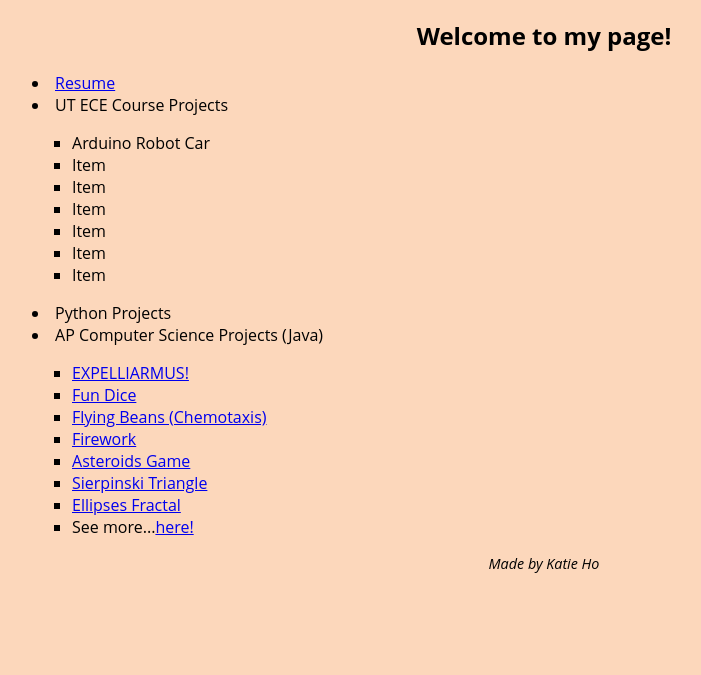
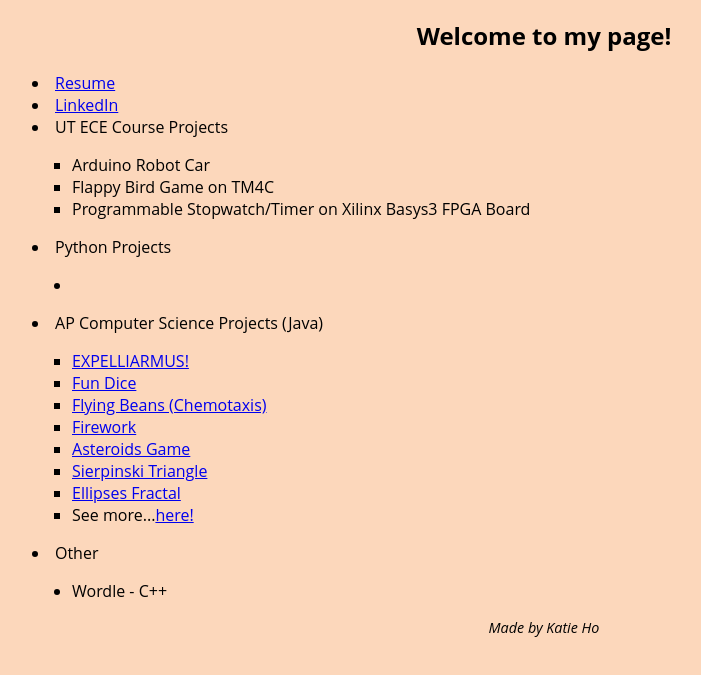
Before and after one commit to Katiesam/Katiesam.github.io, a plain HTML site: page index.html in a window 1280 px wide. Shown: the part 67-742 px from the top of the page, without its empty margins (96-797 px from the left). Drawn offline with Linux system fonts and the light colour scheme; a script that the page names is missing.

Commit message:
Update index.html

```diff
--- a/index.html
+++ b/index.html
@@ -13,18 +13,18 @@
 				<h2>Welcome to my page!</h2>
 				<li><a href="Katherine_Ho_Resume.pdf">Resume</a>
 				</li>
+				<li><a href="https://www.linkedin.com/in/katherine-ho-5500661b1/">LinkedIn</a></li>
 				<li>UT ECE Course Projects
 					<ul type="square">
 						<li>Arduino Robot Car</li>
-						<li>Item</li>
-						<li>Item</li>
-						<li>Item</li>
-						<li>Item</li>
-						<li>Item</li>
-						<li>Item</li>
+						<li>Flappy Bird Game on TM4C</li>
+						<li>Programmable Stopwatch/Timer on Xilinx Basys3 FPGA Board</li>
 					</ul>
 				</li>
 				<li>Python Projects</li>
+				<ul>
+					<li></li>
+				</ul>
 				<li>AP Computer Science Projects (Java)
 					<ul type="square">
 						<li><a href="https://katiesam.github.io/Lightning/" target="_blank">EXPELLIARMUS!</a></li>
@@ -37,6 +37,11 @@
 						<li>See more...<a href="https://github.com/Katiesam" target="_blank">here!</a></li>
 					</ul>
 				</li>
+				<li>Other
+					<ul>
+						<li>Wordle - C++</li>
+					</ul>
+				</li>
 
 		    </section>
 	    <footer>
```
